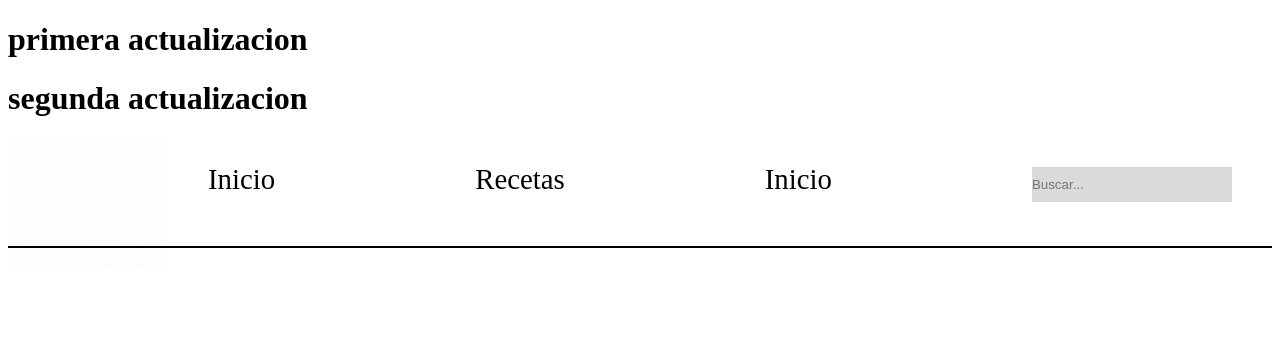
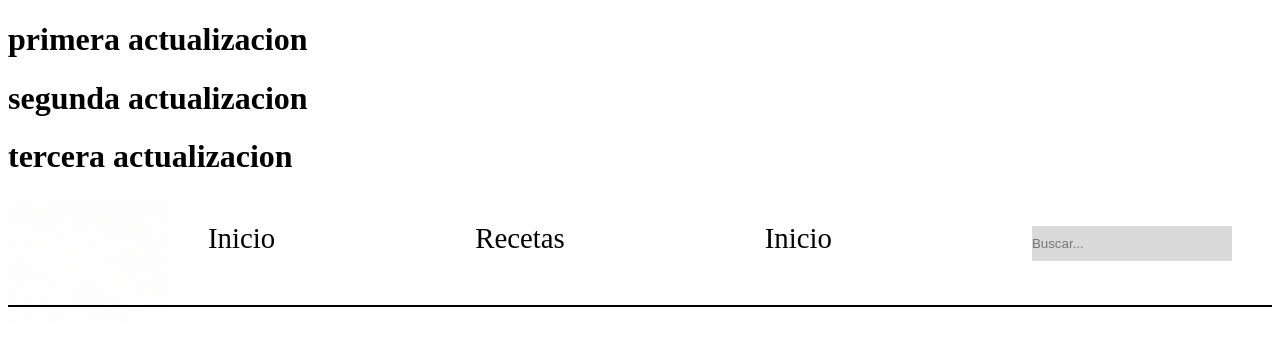
Before and after one commit to JoseTorres3/ficha2956309, a plain HTML site: page Tarea/index/index.html in a window 1280 px wide. Drawn offline with Linux system fonts and the light colour scheme.

Commit message:
tercera act

```diff
--- a/Tarea/index/index.html
+++ b/Tarea/index/index.html
@@ -11,6 +11,7 @@
 <body>
     <h1>primera actualizacion</h1>
     <h1>segunda actualizacion</h1>
+    <h1>tercera actualizacion</h1>
     <header class="cabecera">
             <img src="../img/ms.gif" alt="" width="160px" height="130px">
         <nav class="barraN">
```
